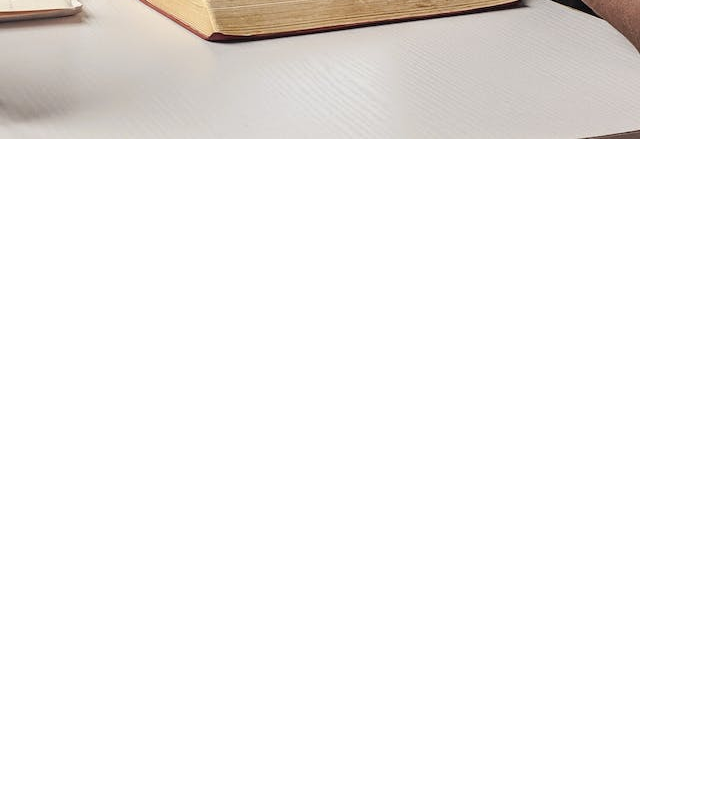
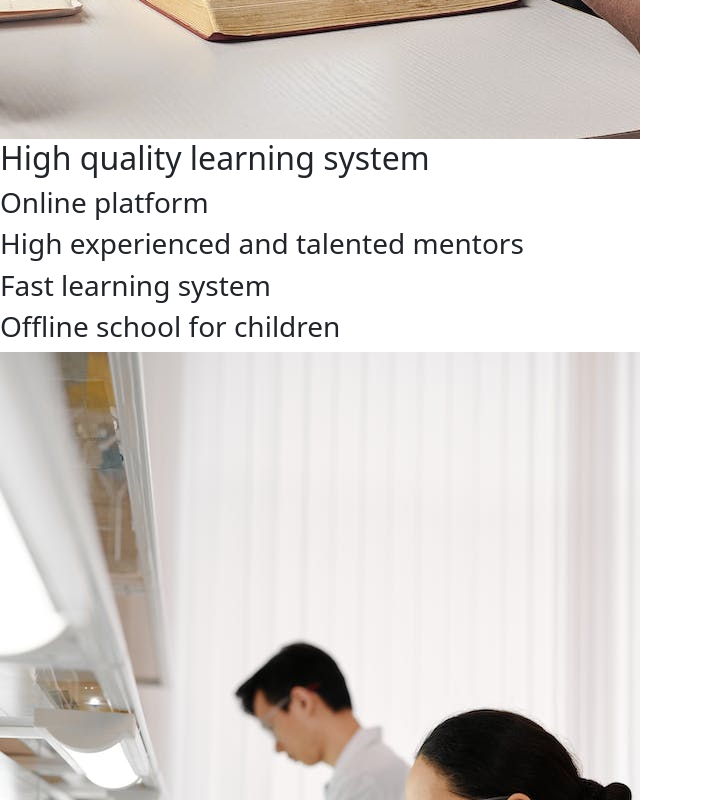
Before and after one commit to AvazShukurullayev/r-7-e-Learning, a React (Create React App) app: page / in a window 1280 px wide. Shown: the part 980-1780 px from the top of the page, without its empty margins (0-703 px from the left). Before the commit the page ends 1119 px from the top, so only its background shows below. Built offline with nearby package versions, Linux system fonts and the light colour scheme; the HTML template or start-up script is replaced by a standard one.

Commit message:
Benefit section completed

```diff
--- /dev/null
+++ b/src/components/BenefitsSection.js
@@ -0,0 +1,23 @@
+import React from 'react';
+import benefitLab from "../img/benefit_lab.jpg"
+
+const BenefitsSection = () => {
+    return (
+        <div className={"benefits__section"}>
+            <div className="description">
+                <h2>High quality learning system</h2>
+                <div className="benefit">
+                    <h3>Online platform</h3>
+                    <h3>High experienced and talented mentors</h3>
+                    <h3>Fast learning system</h3>
+                    <h3>Offline school for children</h3>
+                </div>
+            </div>
+            <div className="image">
+                <img src={benefitLab} alt="woman is working on lab"/>
+            </div>
+        </div>
+    );
+};
+
+export default BenefitsSection;
--- a/src/pages/AboutUs.js
+++ b/src/pages/AboutUs.js
@@ -1,10 +1,12 @@
 import React from 'react';
 import AboutSection from "../components/AboutSection";
+import BenefitsSection from "../components/BenefitsSection";
 
 const AboutUs = () => {
     return (
         <div className={"about__us"}>
-            <AboutSection/>
+            <AboutSection />
+            <BenefitsSection />
         </div>
     );
 };
```
Also changed, not shown: src/img/benefit_lab.jpg (added).
